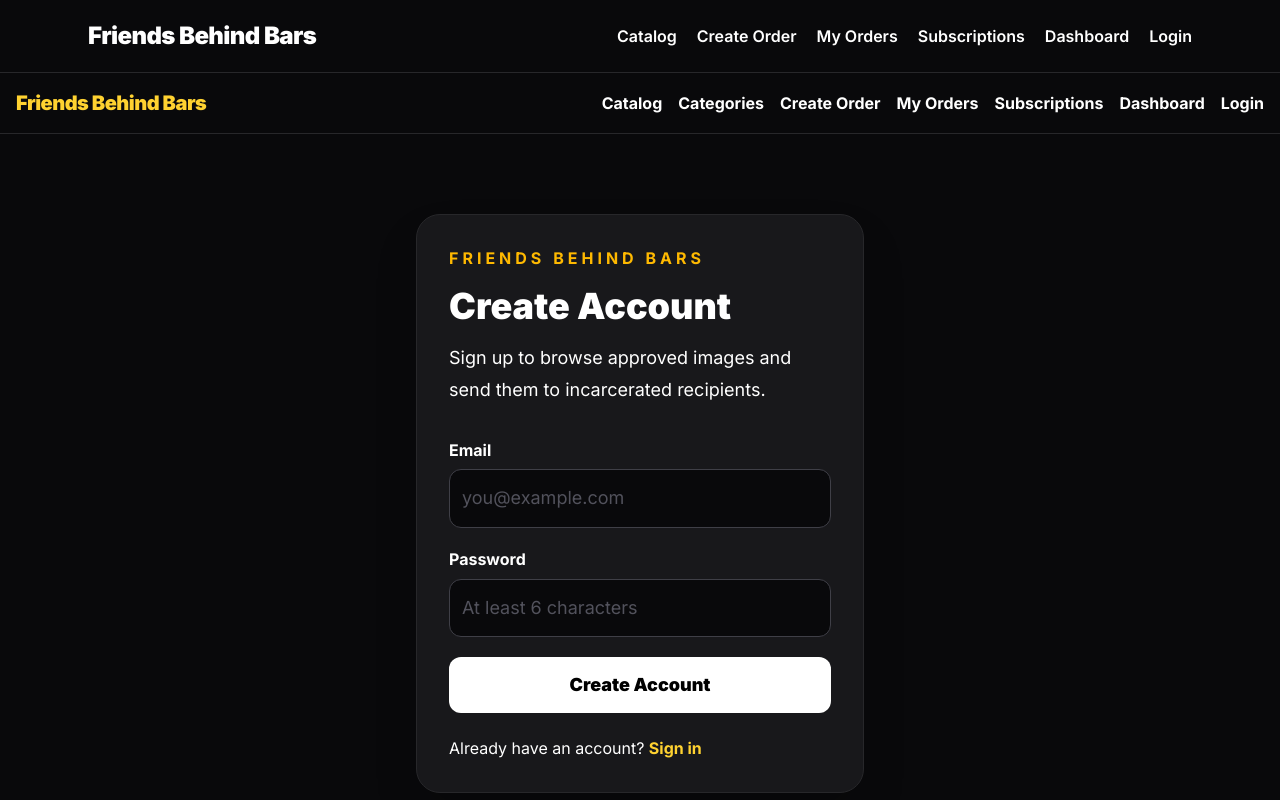
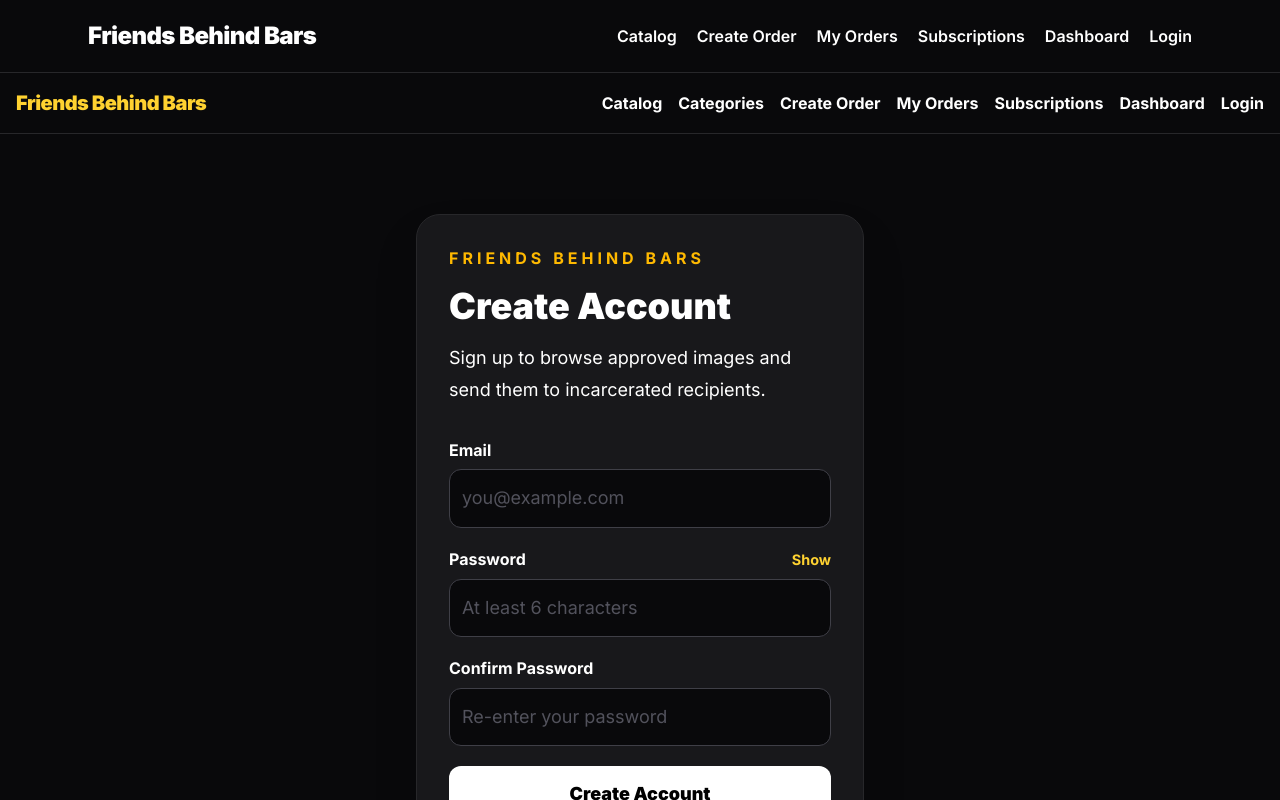
Before and after one commit to ssoup111/gary-project, a Next.js app: page /signup in a window 1280 px wide. Shown: the top 800 px of the page. Built offline with nearby package versions, Linux system fonts and the light colour scheme; no server answers.

Commit message:
Add confirm password field and show/hide toggle to signup

```diff
--- a/app/signup/page.tsx
+++ b/app/signup/page.tsx
@@ -9,11 +9,23 @@ export default function SignupPage() {
   const router = useRouter();
   const [email, setEmail] = useState("");
   const [password, setPassword] = useState("");
+  const [confirmPassword, setConfirmPassword] = useState("");
+  const [showPassword, setShowPassword] = useState(false);
   const [status, setStatus] = useState("");
 
   async function handleSignup() {
-    if (!email.trim() || !password.trim()) { setStatus("Please fill in all fields."); return; }
-    if (password.length < 6) { setStatus("Password must be at least 6 characters."); return; }
+    if (!email.trim() || !password.trim() || !confirmPassword.trim()) {
+      setStatus("Please fill in all fields.");
+      return;
+    }
+    if (password.length < 6) {
+      setStatus("Password must be at least 6 characters.");
+      return;
+    }
+    if (password !== confirmPassword) {
+      setStatus("Passwords do not match. Please re-enter them.");
+      return;
+    }
     setStatus("Creating account...");
     const { error } = await supabase.auth.signUp({ email, password });
     if (error) { setStatus(error.message); return; }
@@ -35,12 +47,27 @@ export default function SignupPage() {
               className="mt-2 w-full rounded-xl border border-zinc-700 bg-zinc-950 p-3 text-white placeholder:text-zinc-600"
               placeholder="you@example.com" />
           </div>
+
           <div>
-            <label className="block text-sm font-bold text-zinc-300">Password</label>
-            <input type="password" value={password} onChange={(e) => setPassword(e.target.value)}
+            <div className="flex items-center justify-between">
+              <label className="block text-sm font-bold text-zinc-300">Password</label>
+              <button type="button" onClick={() => setShowPassword(!showPassword)}
+                className="text-xs font-bold text-amber-300">
+                {showPassword ? "Hide" : "Show"}
+              </button>
+            </div>
+            <input type={showPassword ? "text" : "password"} value={password} onChange={(e) => setPassword(e.target.value)}
               className="mt-2 w-full rounded-xl border border-zinc-700 bg-zinc-950 p-3 text-white placeholder:text-zinc-600"
               placeholder="At least 6 characters" />
           </div>
+
+          <div>
+            <label className="block text-sm font-bold text-zinc-300">Confirm Password</label>
+            <input type={showPassword ? "text" : "password"} value={confirmPassword} onChange={(e) => setConfirmPassword(e.target.value)}
+              className="mt-2 w-full rounded-xl border border-zinc-700 bg-zinc-950 p-3 text-white placeholder:text-zinc-600"
+              placeholder="Re-enter your password" />
+          </div>
+
           <button type="button" onClick={handleSignup}
             className="w-full rounded-xl bg-white px-6 py-3 font-black text-black">
             Create Account
```
